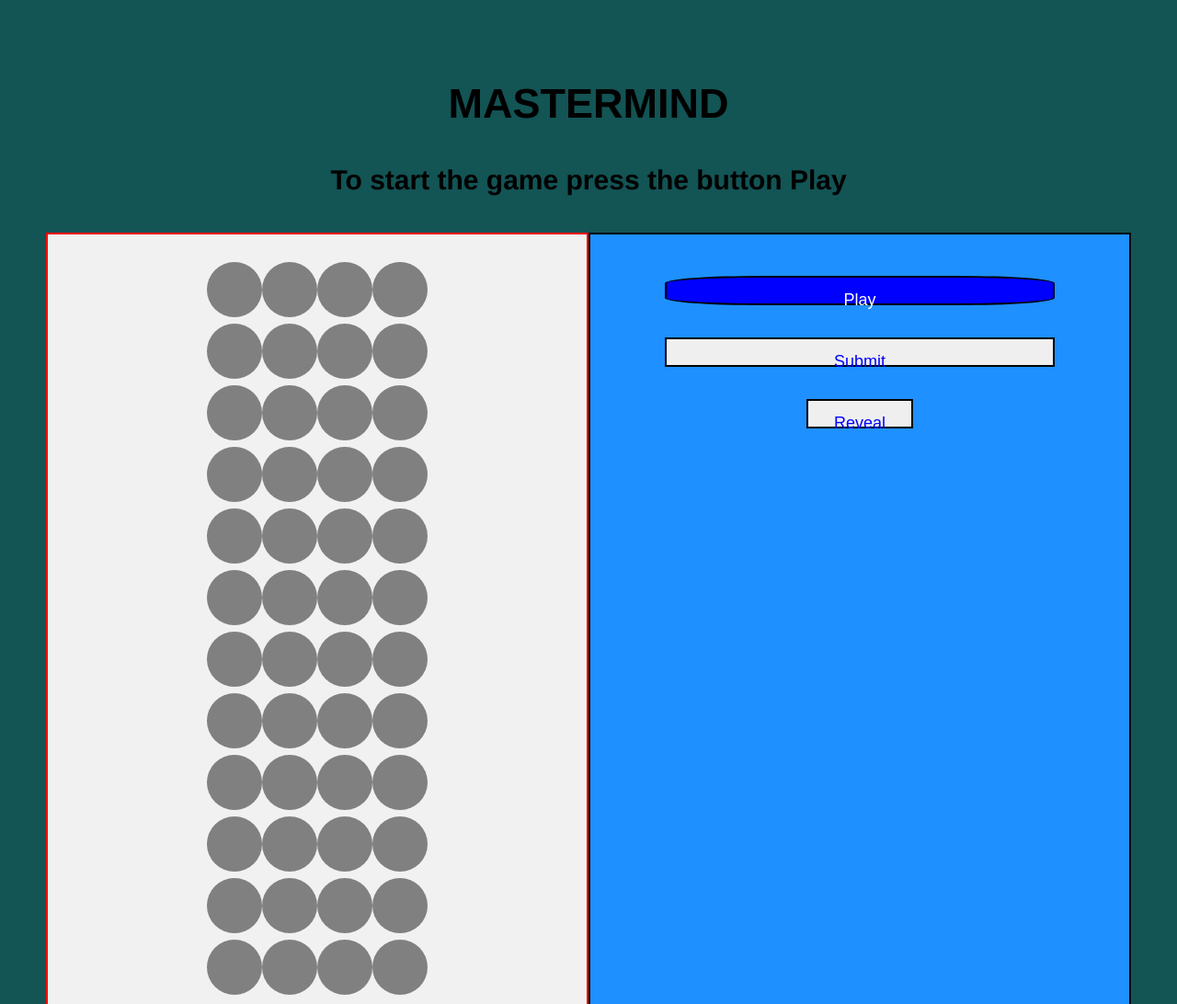
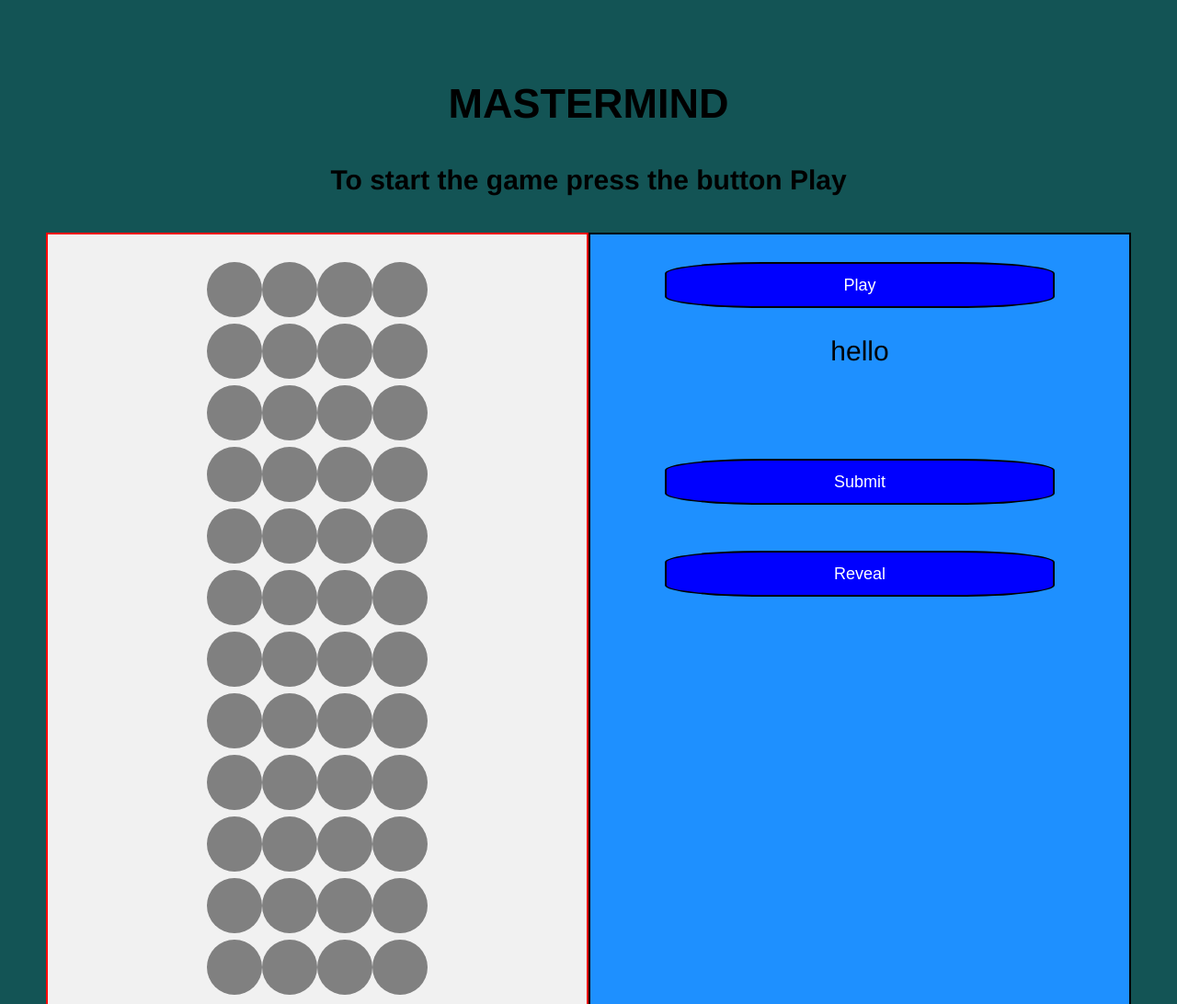
Before and after one commit to enricoxs01/Mastermind, a plain HTML site: page index.html in a window 1280 px wide. Shown: the top 1092 px of the page at 92% size. Drawn offline with Linux system fonts and the light colour scheme.

Commit message:
Working to get keyPegs to work

```diff
--- a/css/style.css
+++ b/css/style.css
@@ -32,21 +32,20 @@ main {
     margin: 20px;
 }
 
-.rightContainer {
-    background-color: dodgerblue;
-    border: solid black 2px;
-    padding: 10px;
-    text-align: left;
-  }
-
 .peg {
     height: 60px;
     width: 60px;
     background-color: #bbb;
     border-radius: 50%;
     display: inline-block;
-    text-align: left;
   }
+
+.keypeg {
+    height: 20px;
+    width: 20px;
+    background-color: black;
+    border-radius: 50%;
+}
 
 
 .code {
@@ -57,17 +56,22 @@ main {
     display: inline-block;
 }
 
+.rightContainer {
+    background-color: dodgerblue;
+    border: solid black 2px;
+    padding: 10px;
+    text-align: center;
+    align-items: center;
+}
+
   #buttonPlay{
     display: block;
     width: 75%;
-    height: 30px;
+    height: 50px;
     border-radius: 25%;
     background-color: blue;
     color: white;
-    margin-top: 35px;
-    margin-left: auto;
-    margin-right: auto;
-    padding: 14px 28px;
+    margin: 20px auto 20px auto;
     font-size: 18px;
     border: solid black 2px;
     cursor: pointer;
@@ -76,12 +80,11 @@ main {
   #buttonSubmit{
     display: block;
     width: 75%;
-    height: 30px;
-    color: blue;
-    margin-top: 35px;
-    margin-left: auto;
-    margin-right: auto;
-    padding: 14px 28px;
+    height: 50px;
+    border-radius: 25%;
+    background-color: blue;
+    margin: 100px auto 20px auto;
+    color: white;
     font-size: 18px;
     border: solid black 2px;
     cursor: pointer;
@@ -89,13 +92,14 @@ main {
 
   #buttonReveal{
     display: block;
-    height: 30px;
-    color: blue;
-    margin-top: 35px;
-    margin-left: auto;
-    margin-right: auto;
-    padding: 14px 28px;
+    width: 75%;
+    height: 50px;
+    border-radius: 25%;
+    background-color: blue;
+    margin: 50px auto 20px auto;
+    color: white;
     font-size: 18px;
     border: solid black 2px;
     cursor: pointer;
+
   }
--- a/index.html
+++ b/index.html
@@ -32,18 +32,19 @@
                     <div class = "row" id="11"></div>
                 </div>
             </div>
-            <div class = code> </div>
+            <div class = "code"> </div>
         </div>
         <div class = "rightContainer">
-            <div class = actionArea>
+            <div class = "actionArea">
                 <div>
-                    <button id=buttonPlay> Play </button>
+                    <button id= "buttonPlay"> Play </button>
+                </div>
+                <p id = "message"> hello</p>
+                <div>
+                    <button id= "buttonSubmit"> Submit </button>
                 </div>
                 <div>
-                    <button id= buttonSubmit> Submit </button>
-                </div>
-                <div>
-                    <button id =buttonReveal> Reveal </button>
+                    <button id = "buttonReveal"> Reveal </button>
                 </div>
             </div>
         </div>
--- a/js/script.js
+++ b/js/script.js
@@ -18,6 +18,7 @@
 const playButtonEl = document.getElementById("buttonPlay");
 const submitButtonEl = document.getElementById("buttonSubmit");
 const revealButtonEl = document.getElementById("buttonReveal");
+const messageEl = document.getElementById("message")
 
 
 
@@ -100,7 +101,7 @@ function handlePlay(target) {
     submitButtonEl.disable=false;
     revealButtonEl.disable=false;
     playButtonEl.disable = true;
-    //addKeyPegsToRow(allRowsEl[rowInPlay]);
+    addKeyPegsToRow(allRowsEl[rowInPlay]);
 
 }
 
@@ -129,7 +130,10 @@ function handleSubmit(target) {
         return
     }
     else { //try again - game still in play
+        allRowsEl[rowInPlay].style.border = ""
         rowInPlay = rowInPlay + 1;
+        allRowsEl[rowInPlay].style.border = "thick solid #0000FF"
+
         for (let p=0; p<maxPegs;p++) {
             pegsRowEls[rowInPlay][p].addEventListener('click',handlePegClick);
         }
@@ -148,7 +152,6 @@ function handlePegClick(event) {
     } else {
         rowGuess[pegIndex]= 0;
         }
-    console.log("The new color is " + rowGuess[pegIndex])
     event.target.style.backgroundColor = possibleColors[rowGuess[pegIndex]];
 }
 
@@ -162,9 +165,7 @@ function addKeyPegsToRow ( rowEl) {
     rowEl.append(rowSquareEl)
     for (let i=0; i<maxPegs; i++) {
         let keyPegEl = document.createAttribute("div");
-        keyPegEl.style.width = "15px";
-        keyPegEl.style.height = "15px";
-        keyPegEl.style.border = "thin solid #0000FF"
+        keyPegEl.className = "keyPeg"//+toString(i);
         rowSquareEl.append(keyPegEl);
         keyPegsRowEls[rowInPlay][i]=keyPegEl;
     }
```
